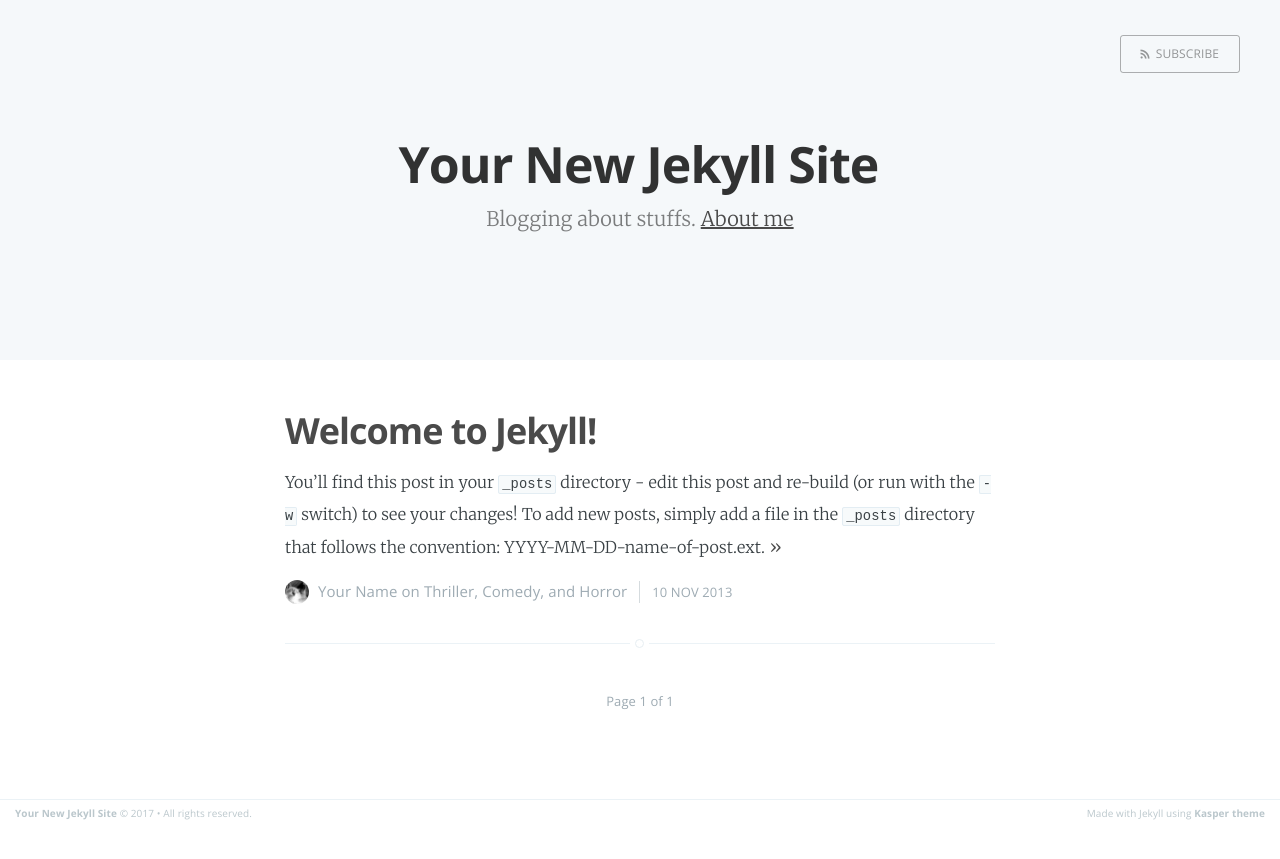
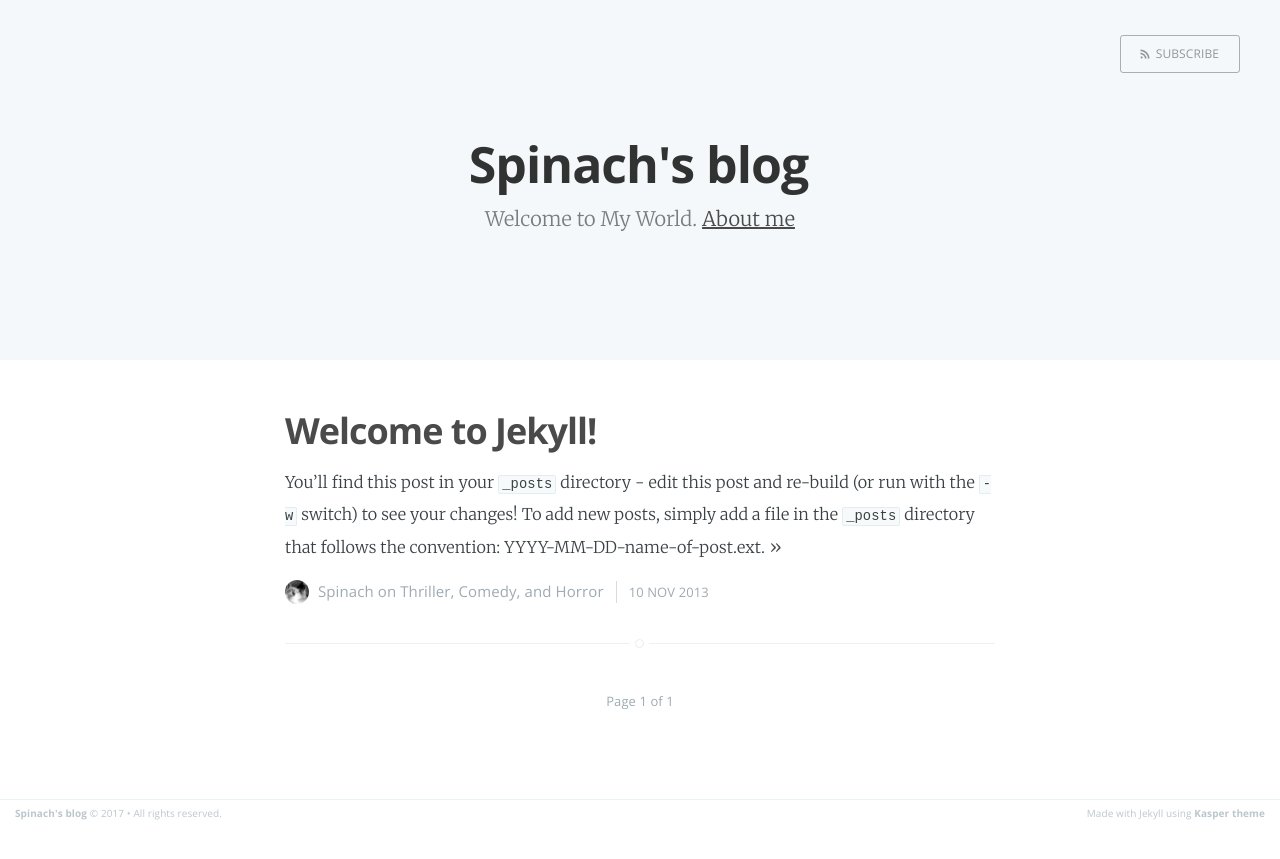
Before and after one commit to spinachwh/spinachwh.github.io, a Jekyll site: the page built from index.html, in a window 1280 px wide. Shown: the top 859 px of the page. Built offline with Jekyll 4.4.1, drawn with Linux system fonts in a browser that asks for light colours; the list of posts is cut into pages by our own code.

Commit message:
use my name

```diff
--- a/_config.yml
+++ b/_config.yml
@@ -1,5 +1,5 @@
-name: Your New Jekyll Site
-description: Blogging about stuffs
+name: Spinach's blog
+description: Welcome to My World
 meta_description: "Your New Jekyll Site, Blogging about stuffs"
 
 markdown: kramdown
@@ -12,5 +12,5 @@ google_analytics: 'UA-XXXXXXXX-X'
 gems: [jekyll-paginate]
 
 # Details for the RSS feed generator
-url:            'blog url'
-author:         'Your Name'
+url:            'https://spinachwh.github.io/'
+author:         'Spinach'
```
